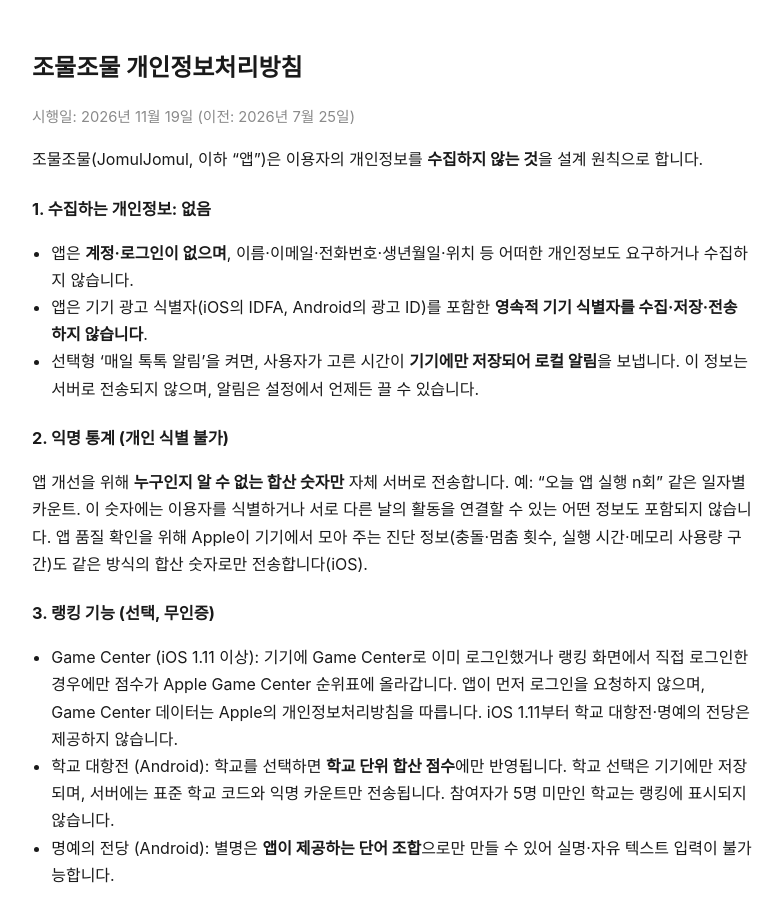
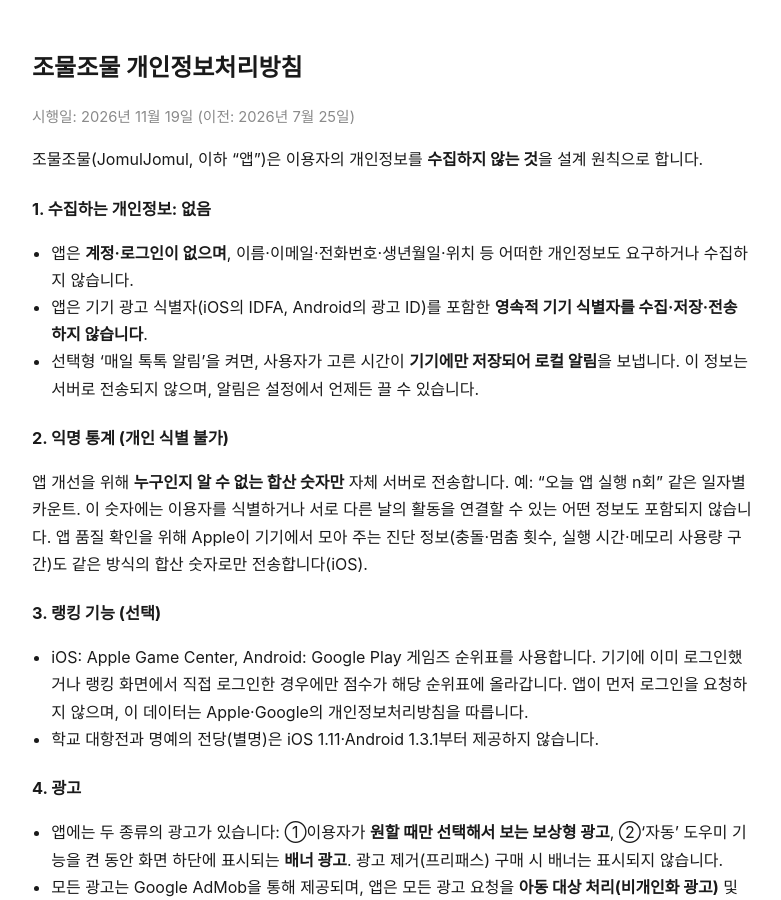
Before and after one commit to choichanhyeok/jomuljomul-privacy, a plain HTML site: page index.html in a window 1280 px wide. Shown: the top 900 px of the page, without its empty margins (248-1029 px from the left). Drawn offline with Linux system fonts and the light colour scheme.

Commit message:
개인정보처리방침: Android 랭킹도 Google Play 게임즈로(1.3.1) — 학교 대항전·전당 종료
Co-Authored-By: Claude Opus 5.5 <noreply@anthropic.com>

```diff
--- a/index.html
+++ b/index.html
@@ -34,11 +34,10 @@
 <h3>2. 익명 통계 (개인 식별 불가)</h3>
 <p>앱 개선을 위해 <strong>누구인지 알 수 없는 합산 숫자만</strong> 자체 서버로 전송합니다. 예: “오늘 앱 실행 n회” 같은 일자별 카운트. 이 숫자에는 이용자를 식별하거나 서로 다른 날의 활동을 연결할 수 있는 어떤 정보도 포함되지 않습니다. 앱 품질 확인을 위해 Apple이 기기에서 모아 주는 진단 정보(충돌·멈춤 횟수, 실행 시간·메모리 사용량 구간)도 같은 방식의 합산 숫자로만 전송합니다(iOS).</p>
 
-<h3>3. 랭킹 기능 (선택, 무인증)</h3>
+<h3>3. 랭킹 기능 (선택)</h3>
 <ul>
-  <li>Game Center (iOS 1.11 이상): 기기에 Game Center로 이미 로그인했거나 랭킹 화면에서 직접 로그인한 경우에만 점수가 Apple Game Center 순위표에 올라갑니다. 앱이 먼저 로그인을 요청하지 않으며, Game Center 데이터는 Apple의 개인정보처리방침을 따릅니다. iOS 1.11부터 학교 대항전·명예의 전당은 제공하지 않습니다.</li>
-  <li>학교 대항전 (Android): 학교를 선택하면 <strong>학교 단위 합산 점수</strong>에만 반영됩니다. 학교 선택은 기기에만 저장되며, 서버에는 표준 학교 코드와 익명 카운트만 전송됩니다. 참여자가 5명 미만인 학교는 랭킹에 표시되지 않습니다.</li>
-  <li>명예의 전당 (Android): 별명은 <strong>앱이 제공하는 단어 조합</strong>으로만 만들 수 있어 실명·자유 텍스트 입력이 불가능합니다.</li>
+  <li>iOS: Apple Game Center, Android: Google Play 게임즈 순위표를 사용합니다. 기기에 이미 로그인했거나 랭킹 화면에서 직접 로그인한 경우에만 점수가 해당 순위표에 올라갑니다. 앱이 먼저 로그인을 요청하지 않으며, 이 데이터는 Apple·Google의 개인정보처리방침을 따릅니다.</li>
+  <li>학교 대항전과 명예의 전당(별명)은 iOS 1.11·Android 1.3.1부터 제공하지 않습니다.</li>
 </ul>
 
 <h3>4. 광고</h3>
@@ -69,7 +68,7 @@
 <ol>
   <li><strong>No personal data collected.</strong> The app has no accounts or sign-in, and never asks for or collects names, email addresses, phone numbers, birthdays, or location. The app does not collect, store, or transmit persistent device identifiers (including the IDFA on iOS and the Advertising ID on Android). If you turn on the optional “Daily tap-tap reminder,” the time you choose is stored on your device only to send a local notification — it is never sent to any server, and you can turn it off anytime in Settings.</li>
   <li><strong>Anonymous statistics.</strong> To improve the app, only non-identifying aggregate counters (e.g., “n launches today”) are sent to our own server. These numbers cannot identify a user or link activity across days. Diagnostics that Apple collects on the device (crash/hang counts, launch-time and memory buckets) are sent the same way, as aggregate counters only (iOS).</li>
-  <li><strong>Rankings (optional, no sign-up).</strong> On iOS 1.11 and later, rankings use Apple Game Center: scores are posted only if you are signed in to Game Center on your device or choose to sign in from the Rankings screen. The app never asks you to sign in on its own, and Game Center data is governed by Apple’s privacy policy. School rankings and the Hall of Fame are no longer offered on iOS. On Android, school rankings only use aggregate per-school counts with standard school codes. Hall of Fame nicknames are composed exclusively from an app-provided word list — free-text input is impossible.</li>
+  <li><strong>Rankings (optional).</strong> Rankings use Apple Game Center on iOS and Google Play Games on Android. Scores are posted only if you are signed in on your device or choose to sign in from the Rankings screen; the app never asks you to sign in on its own. This data is governed by Apple’s and Google’s privacy policies. School rankings and the nickname Hall of Fame are no longer offered (iOS 1.11, Android 1.3.1 and later).</li>
   <li><strong>Ads.</strong> The app has two ad types: (1) opt-in rewarded ads the user chooses to watch, and (2) a bottom banner shown only while the “auto” helper is on. Buying the ad-removal pass hides the banner. All ads are served via Google AdMob with child-directed treatment (non-personalized) and content rating capped at G. Users in the EEA, UK, and Switzerland are asked for consent via Google’s certified consent platform (UMP) before any ad is shown. See <a href="https://policies.google.com/privacy">Google’s Privacy Policy</a>.</li>
   <li><strong>Purchases &amp; links.</strong> In-app purchases are handled by Apple or Google Play; the app never sees payment details. Toy links in the shop go to Coupang (we may earn a commission via Coupang Partners).</li>
   <li><strong>Children’s data.</strong> As the app collects no personal information, it collects no personal information from children.</li>
```
